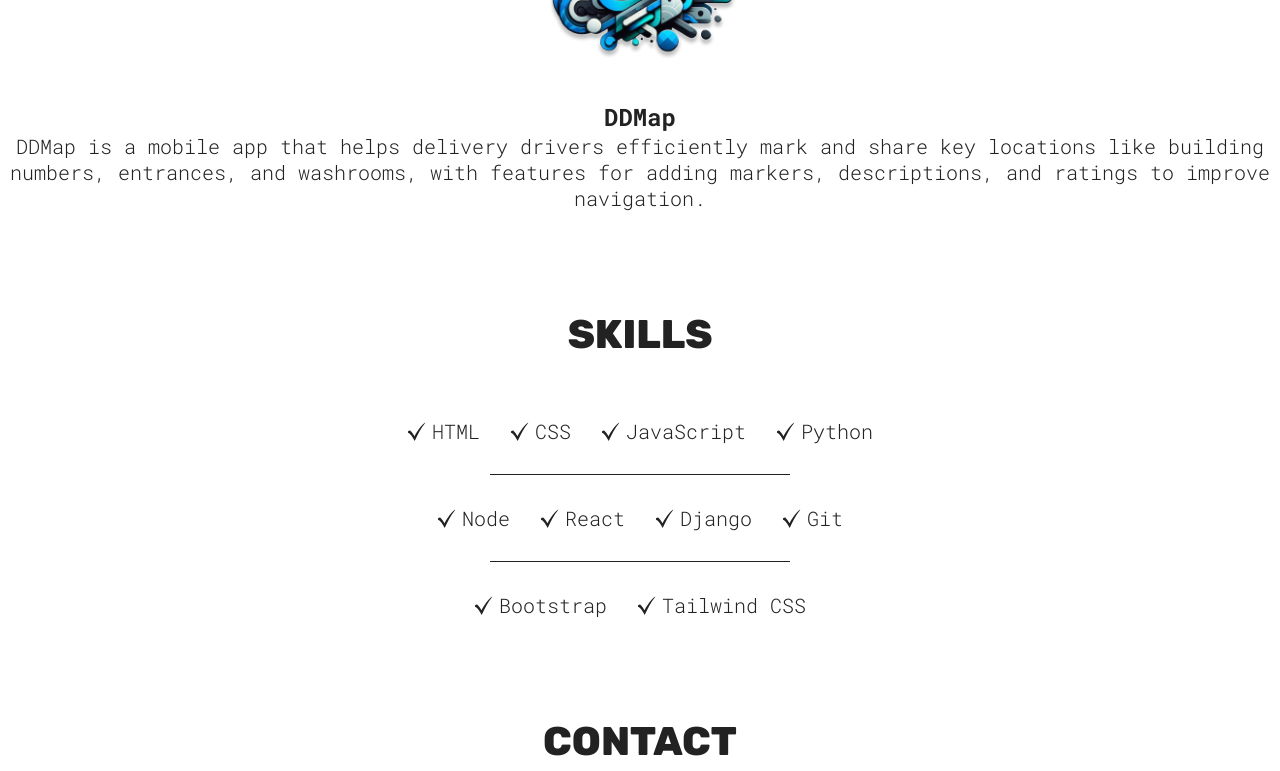
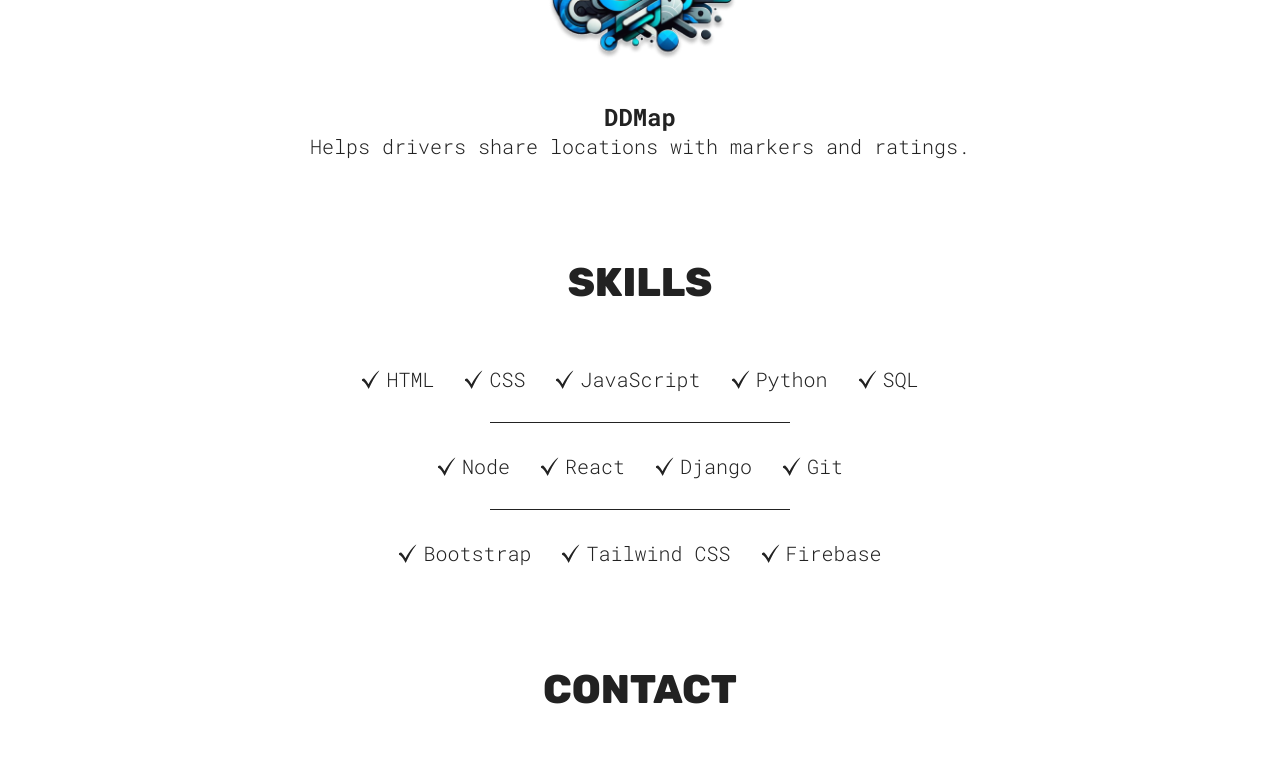
Before and after one commit to andyr3n/andyren-portfolio, a React (Vite) app: page / in a window 1280 px wide. Shown: the part 1160-1931 px from the top of the page. Built offline with nearby package versions, Linux system fonts and the light colour scheme.

Commit message:
updated skills

```diff
--- a/src/sections/Projects/Projects.jsx
+++ b/src/sections/Projects/Projects.jsx
@@ -9,7 +9,7 @@ function Projects() {
             <a href="https://github.com/andyr3n/DDMap" target="_blank">
                 <img className="hover" src={viberr} alt="DDMap logo" />
                 <h3>DDMap</h3>
-                <p>DDMap is a mobile app that helps delivery drivers efficiently mark and share key locations like building numbers, entrances, and washrooms, with features for adding markers, descriptions, and ratings to improve navigation.</p>
+                <p>Helps drivers share locations with markers and ratings.</p>
             </a>
         </div>
     </section>
--- a/src/sections/Skills/Skills.jsx
+++ b/src/sections/Skills/Skills.jsx
@@ -16,6 +16,7 @@ function Skills() {
         <SkillList src={checkMarkIcon} skill="CSS" />
         <SkillList src={checkMarkIcon} skill="JavaScript" />
         <SkillList src={checkMarkIcon} skill="Python" />
+        <SkillList src={checkMarkIcon} skill="SQL" />
       </div>
       <hr />
       <div className={styles.skillList}>
@@ -28,6 +29,7 @@ function Skills() {
       <div className={styles.skillList}>
         <SkillList src={checkMarkIcon} skill="Bootstrap" />
         <SkillList src={checkMarkIcon} skill="Tailwind CSS" />
+        <SkillList src={checkMarkIcon} skill="Firebase" />
       </div>
     </section>
   );
```
